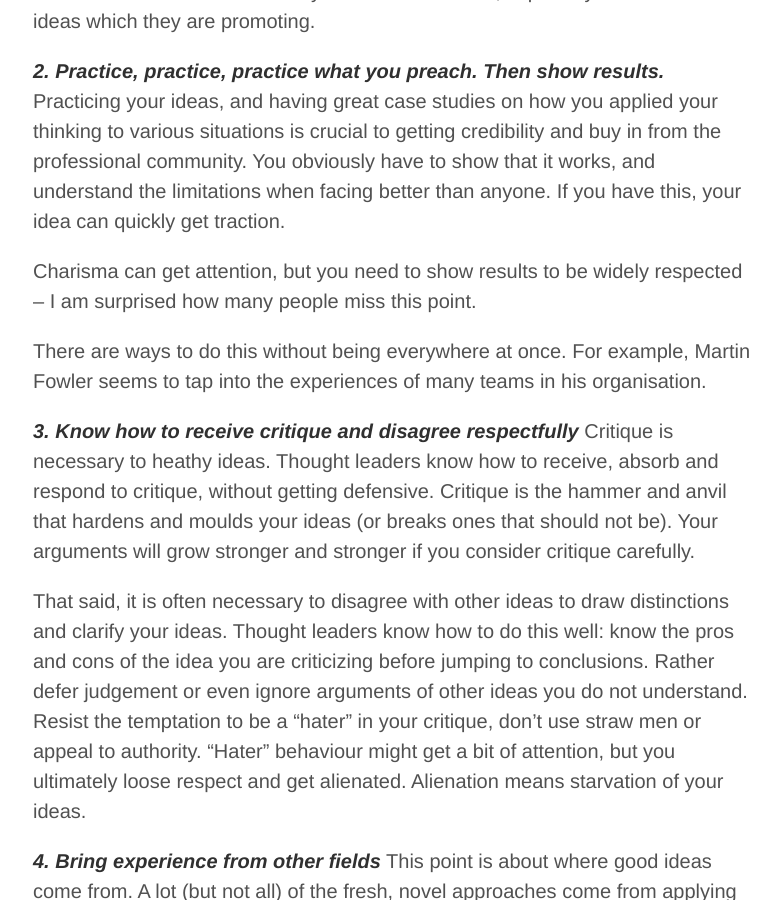
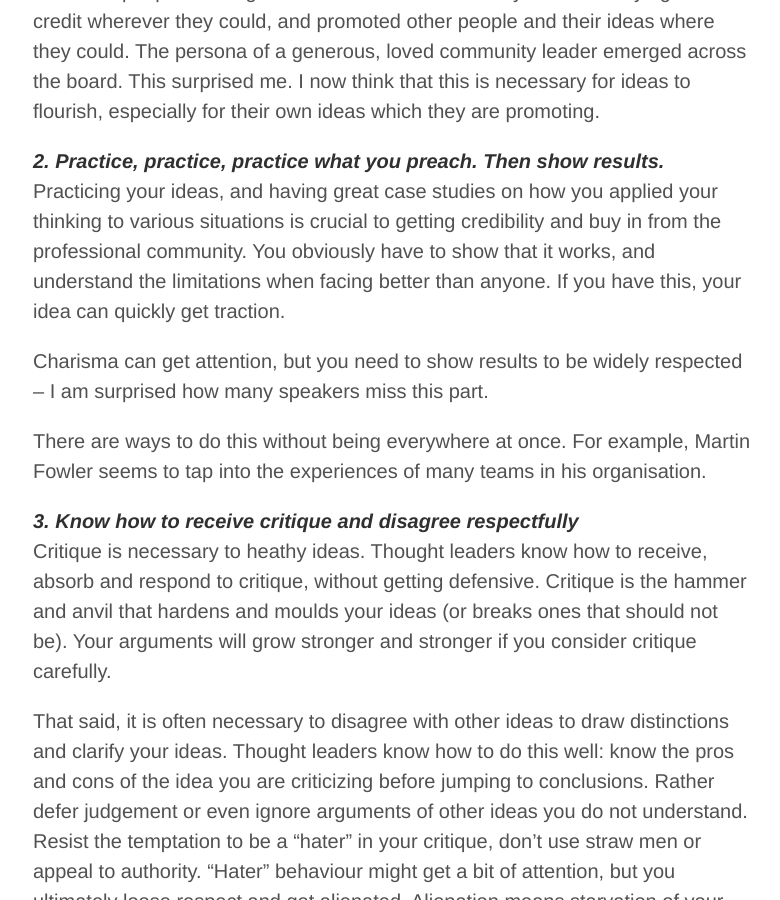
Before and after one commit to jacdevos/jacdevos.github.io.old, a Jekyll site: the page built from index.html, in a window 1280 px wide and 900 px high, scrolled down 2099 px. Shown: the whole window, without its empty margins (247-1027 px from the left). Built offline with Jekyll 4.4.1, drawn with Linux system fonts in a browser that asks for light colours; Markdown is read by kramdown in place of the engine named in the settings; the list of posts is cut into pages by our own code.

Commit message:
Updated 2015-08-12-how-to-become-a-thought-leader-in-software.md

```diff
--- a/_posts/2015-08-12-how-to-become-a-thought-leader-in-software.md
+++ b/_posts/2015-08-12-how-to-become-a-thought-leader-in-software.md
@@ -1,6 +1,7 @@
 ---
 published: true
 ---
+
 
 
 _**Impressions from Agile 2015**_
@@ -44,7 +45,7 @@
 _**2.	Practice, practice, practice what you preach. Then show results.**_
 Practicing your ideas, and having great case studies on how you applied your thinking to various situations is crucial to getting credibility and buy in from the professional community. You obviously have to show that it works, and understand the limitations when facing better than anyone. If you have this, your idea can quickly get traction.
 
-Charisma can get attention, but you need to show results to be widely respected – I am surprised how many people miss this point.
+Charisma can get attention, but you need to show results to be widely respected – I am surprised how many speakers miss this part.
 
 There are ways to do this without being everywhere at once. For example, Martin Fowler seems to tap into the experiences of many teams in his organisation.
 
```
